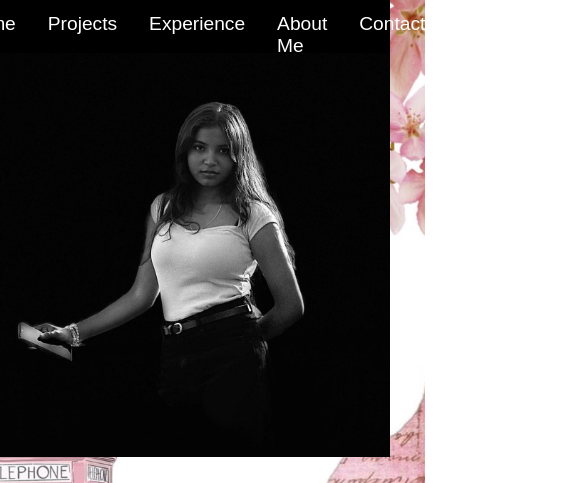
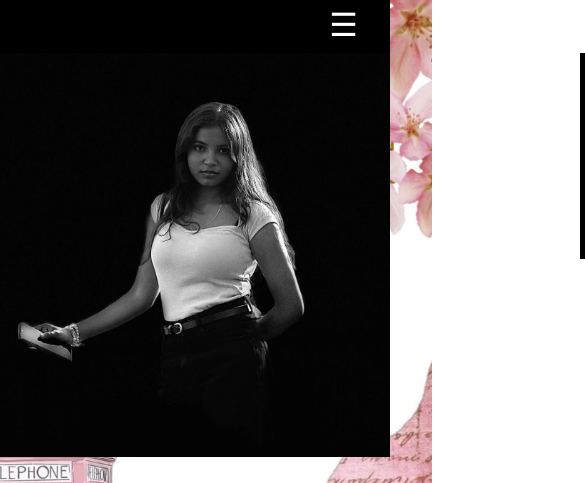
Before and after one commit to sakshy19/my-portfolio, a plain HTML site: page index.html in a window 390 px wide. Shown: the part 63-546 px from the top of the page, 585 px wide, since content can reach past the window. Drawn offline with Linux system fonts and the light colour scheme; a script that the page names is missing.

Commit message:
Update style.css

```diff
--- a/style.css
+++ b/style.css
@@ -38,6 +38,7 @@ nav {
     align-items: center;
     padding: 0 2rem;
     font-size: 1.2rem;
+    position: relative; /* needed for absolute dropdown */
 }
 
 .nav-links {
@@ -156,15 +157,31 @@ footer {
     }
 }
 
+@media (max-width: 768px) {
+    .nav-links {
+        position: absolute;
+        top: 3.5rem;
+        right: -100%;
+        flex-direction: column;
+        background-color: black;
+        width: 200px;
+        padding: 1rem;
+        gap: 1rem;
+        transition: right 0.3s ease-in-out;
+    }
+
+    .nav-links.active {
+        right: 0; /* slides into view */
+    }
+
+    .menu-toggle {
+        display: block;
+    }
+}
+
 @media (max-width: 480px) {
     .name {
         font-size: 1.5rem;
-    }
-
-    nav {
-        flex-direction: column;
-        align-items: center;
-        gap: 1rem;
     }
 
     .hero-text h1 {
```
